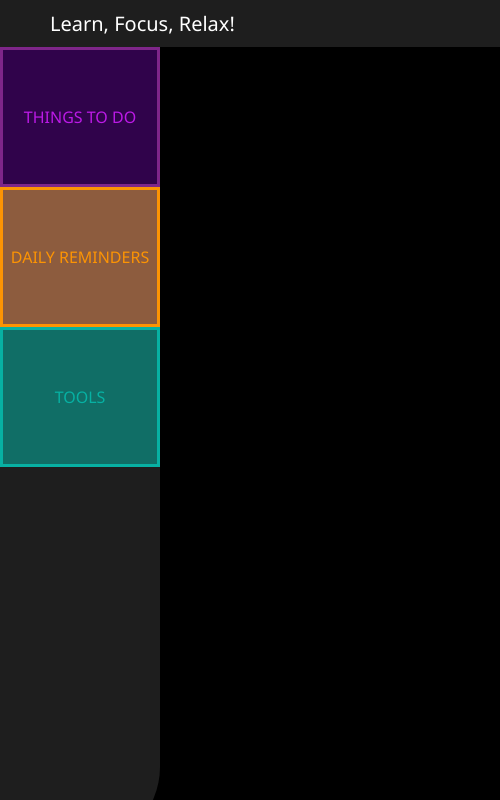
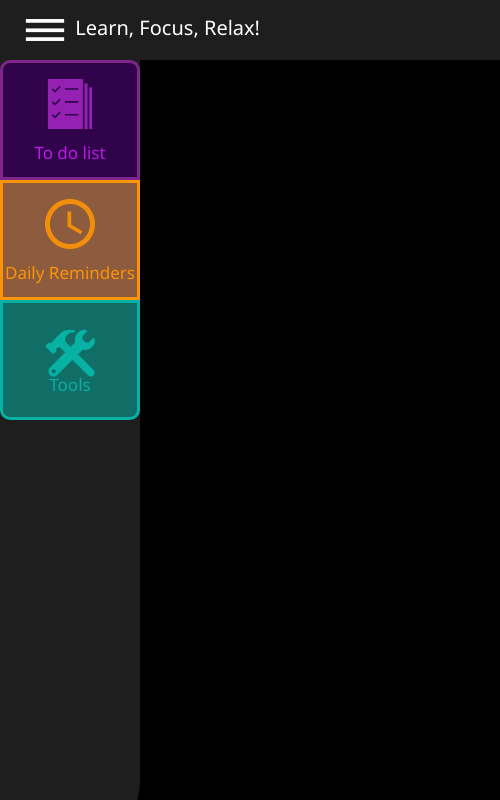
Before and after one commit to Jerenokun/STEPHA, an Electron app: page index.html in a window 500 px wide. Drawn offline with Linux system fonts and the light colour scheme.

Commit message:
added the icons

```diff
--- a/index.html
+++ b/index.html
@@ -1,25 +1,29 @@
 <!DOCTYPE html>
 <html lang="en">
     <head>
-    <meta charset="UTF-8">
-    <meta http-equiv="X-UA-Compatible" content="IE=edge">
-    <meta name="viewport" content="width=device-width, initial-scale=1.0">
+        <meta charset="UTF-8" />
+        <meta http-equiv="X-UA-Compatible" content="IE=edge" />
+        <meta name="viewport" content="width=device-width, initial-scale=1.0" />
         <title>STEPHA</title>
-    <link href="styles.css" rel="stylesheet">
+        <link href="styles.css" rel="stylesheet" />
     </head>
     <body>
         <div id="navbar">
+            <img src="assets/menu_button.svg" id="menu_button" />
             Learn, Focus, Relax!
         </div>
         <div id="sidebar">
             <div id="things_to_do_button" class="main_buttons">
-            THINGS TO DO
+                <img src="assets/todolist_icon.svg" class="main_buttons_icons"/><br />
+                To do list
             </div>
             <div id="daily_reminders_button" class="main_buttons">
-            DAILY REMINDERS
+                <img src="assets/dailyreminders_icon.png" class="main_buttons_icons"/><br />
+                Daily Reminders
             </div>
             <div id="tools_button" class="main_buttons">
-            TOOLS
+                <img src="assets/tools_icon.svg" class="main_buttons_icons">
+                Tools
             </div>
         </div>
     </body>
--- a/styles.css
+++ b/styles.css
@@ -18,15 +18,14 @@ html, body {
 }
 #navbar {
     width: 100%;
-    padding: 10px;
-    padding-left: 50px;
+    padding: 5px 20px;
     font-size: 20px;
     font-family:  'Segoe UI', Tahoma, Verdana, Arial;
     background-color: var(--sidebars_bg_color--);
     color: var(--title_text_color--);
 }
 #sidebar{
-    width: 160px; /* 13% */
+    width: 140px; /* 13% */
     height: 100%;
     line-height: 100%;
     border-radius: 0 0 80px 0;
@@ -35,17 +34,28 @@ html, body {
     color: #7191BF;
 
 }
+#menu_button{
+    width: 50px;
+    height: 50px;
+    vertical-align: middle;
+}
 .main_buttons{
     display: flex;
-    width: 154px;
-    height: 134px;
+    flex-direction: column;
+    width: 134px;
+    height: 114px;
     align-items: center;
     justify-content: center;
     vertical-align: middle;
+    font-size: 17px;
     font-family: 'Segoe UI', Tahoma, Geneva, Verdana, sans-serif;
 }
-
+.main_buttons_icons{
+    height: 50px;
+    width: 50px;
+}
 #things_to_do_button{
+    border-radius: 10px 10px 0 0;
     border: 3px solid #7E2689;
     background-color: #30034B;
     color: #BC1AE6;
@@ -56,6 +66,7 @@ html, body {
     color: #FC9404;
 }
 #tools_button{
+    border-radius: 0 0 10px 10px;
     border: 3px solid #07B1A3;
     background-color: #07b1a38c;
     color: #07B1A3;
```
Also changed, not shown: assets/dailyreminders_icon.png (added), assets/menu_button.svg (added), assets/todolist_icon.svg (added), assets/tools_icon.svg (added). Lines whose indentation alone changed are shown as unchanged.
